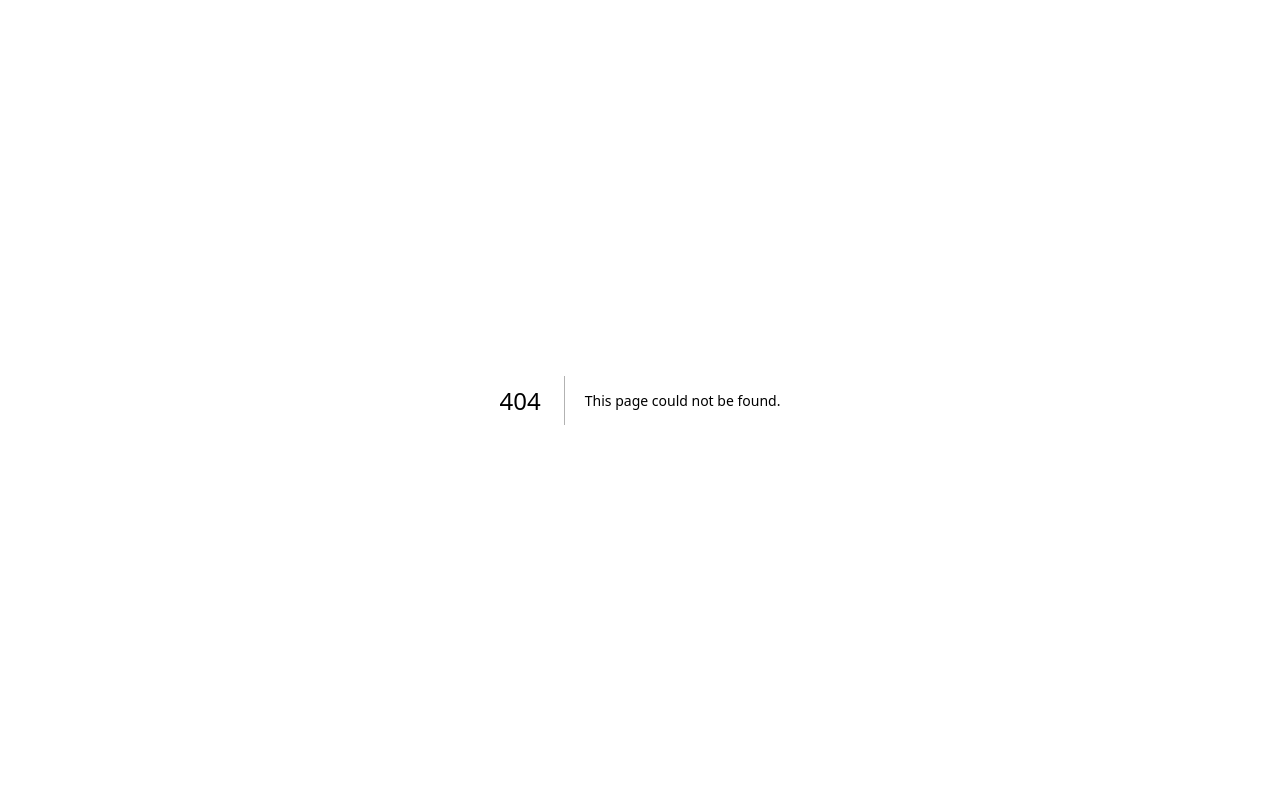
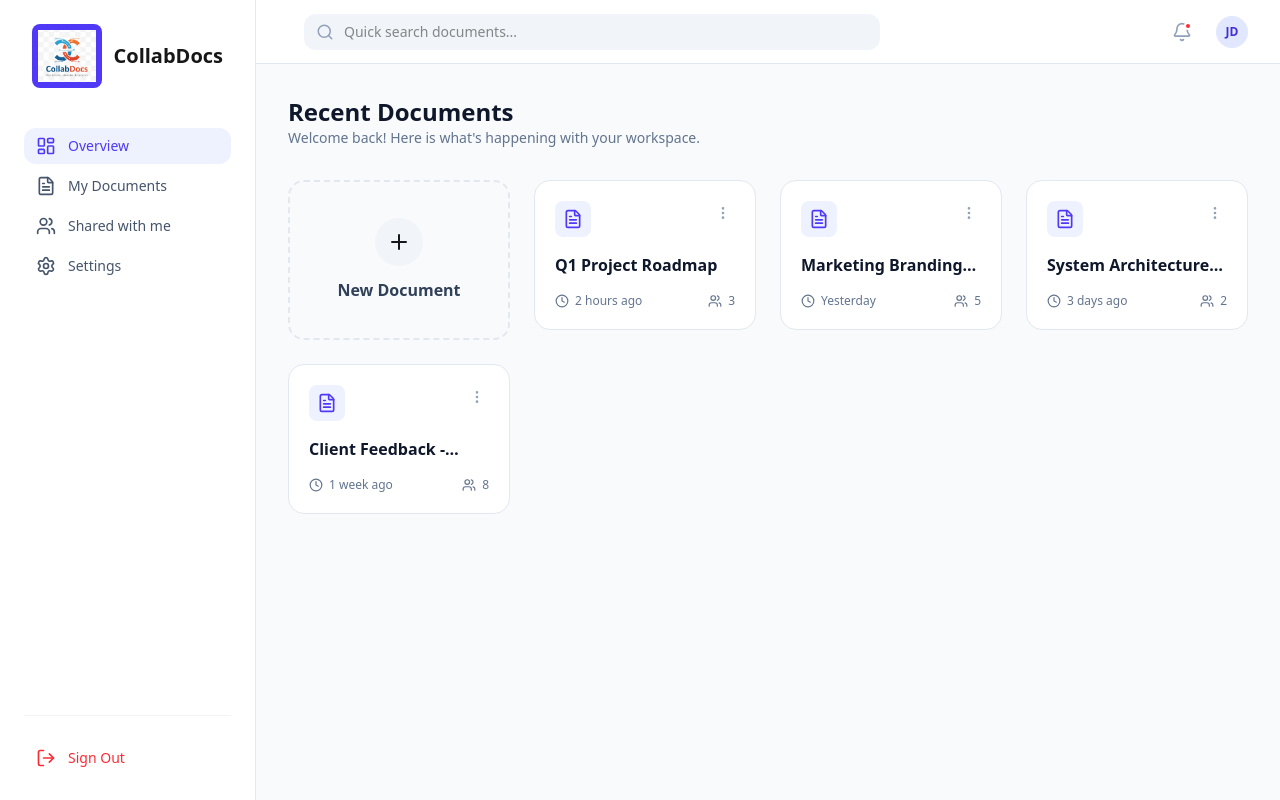
Before and after one commit to johnson-oragui/collab-docs, a Next.js app in the folder frontend/: page /dashboard in a window 1280 px wide. Before the commit this address had no page. Built offline with nearby package versions, Linux system fonts and the light colour scheme.

Commit message:
feat: Add Dashboard Page

```diff
--- /dev/null
+++ b/frontend/src/app/dashboard/page.tsx
@@ -0,0 +1,19 @@
+import DocGrid from './DocGrid';
+import DashboardShell from './DashboardShell';
+
+export default async function DashboardPage() {
+	return (
+		<DashboardShell>
+			<div className="mb-8">
+				<h1 className="text-2xl font-bold text-slate-900 dark:text-white">
+					Recent Documents
+				</h1>
+				<p className="text-slate-500 text-sm">
+					Welcome back! Here is what&apos;s happening with your workspace.
+				</p>
+			</div>
+
+			<DocGrid />
+		</DashboardShell>
+	);
+}
```
